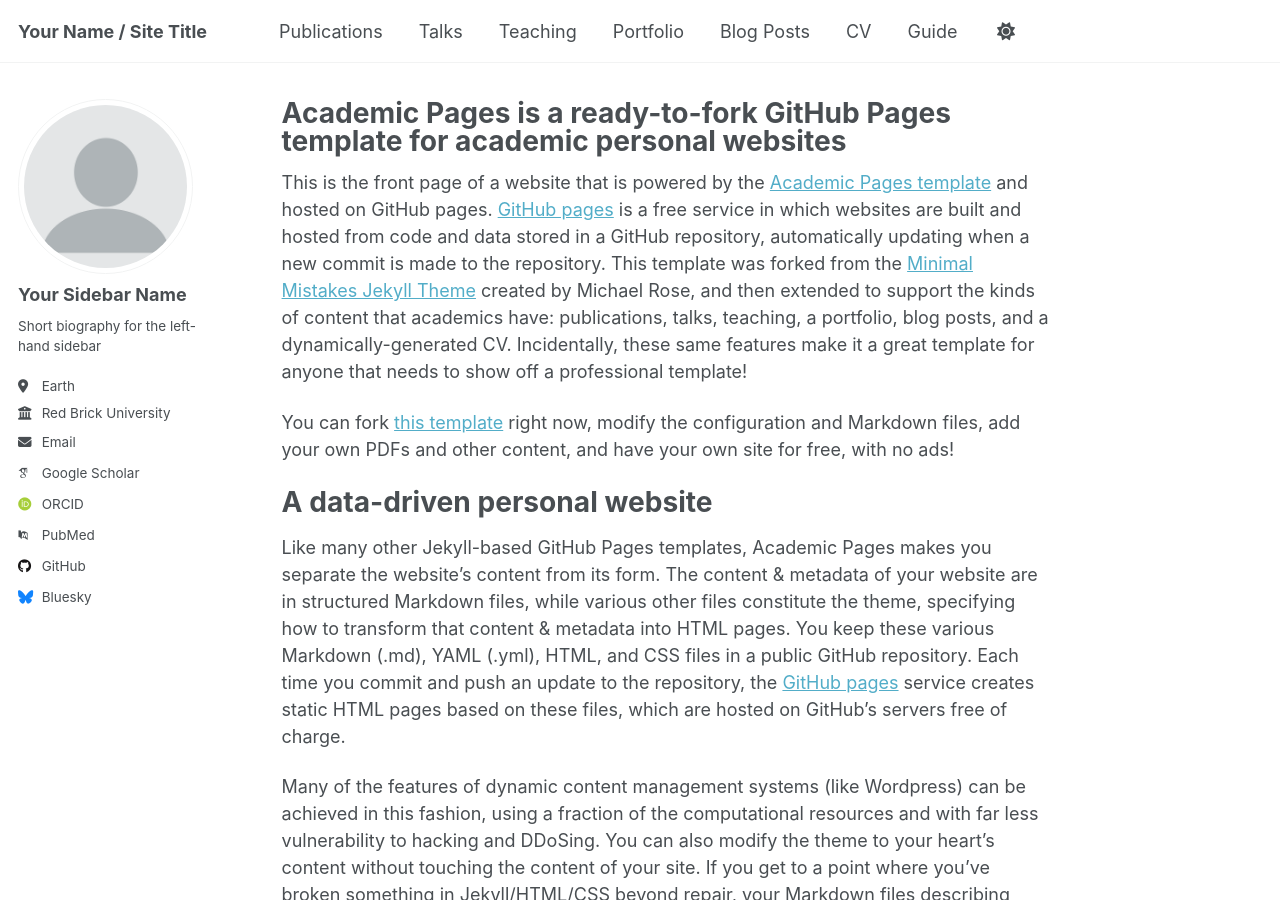
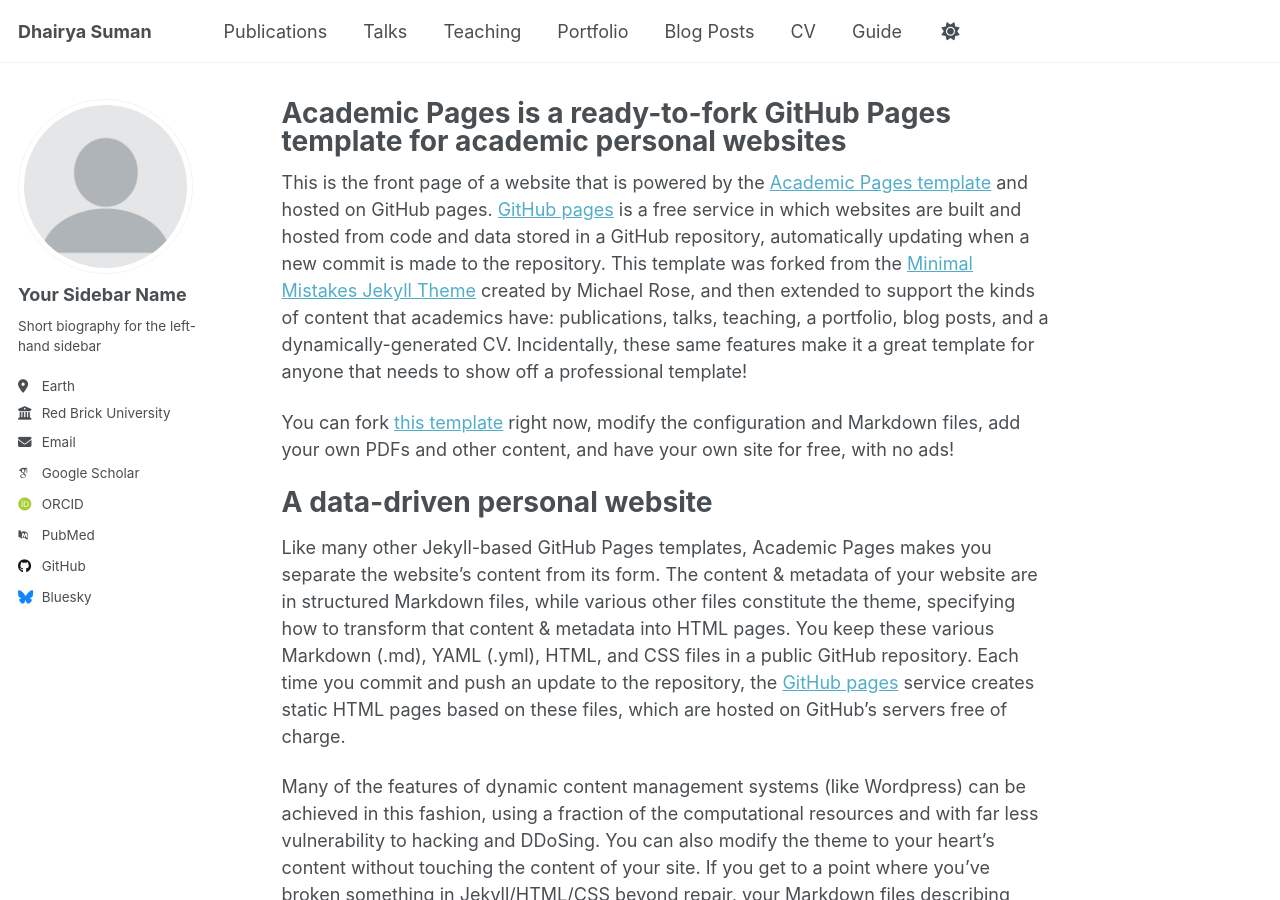
Before and after one commit to dhairya0501/dhairya0501.github.io, a Jekyll site: the page built from _pages/about.md, in a window 1280 px wide and 900 px high. Built offline with Jekyll 4.4.1, drawn with Linux system fonts in a browser that asks for light colours; some web fonts are replaced; a script that is not in the unit is left out.

Commit message:
Update _config.yml

```diff
--- a/_config.yml
+++ b/_config.yml
@@ -9,7 +9,7 @@
 # Basic Site Settings
 locale                   : "en-US"
 site_theme               : "default"
-title                    : "Your Name / Site Title"
+title                    : "Dhairya Suman"
 title_separator          : "-"
 name                     : &name "Your Name"
 description              : &description "personal description"
```
